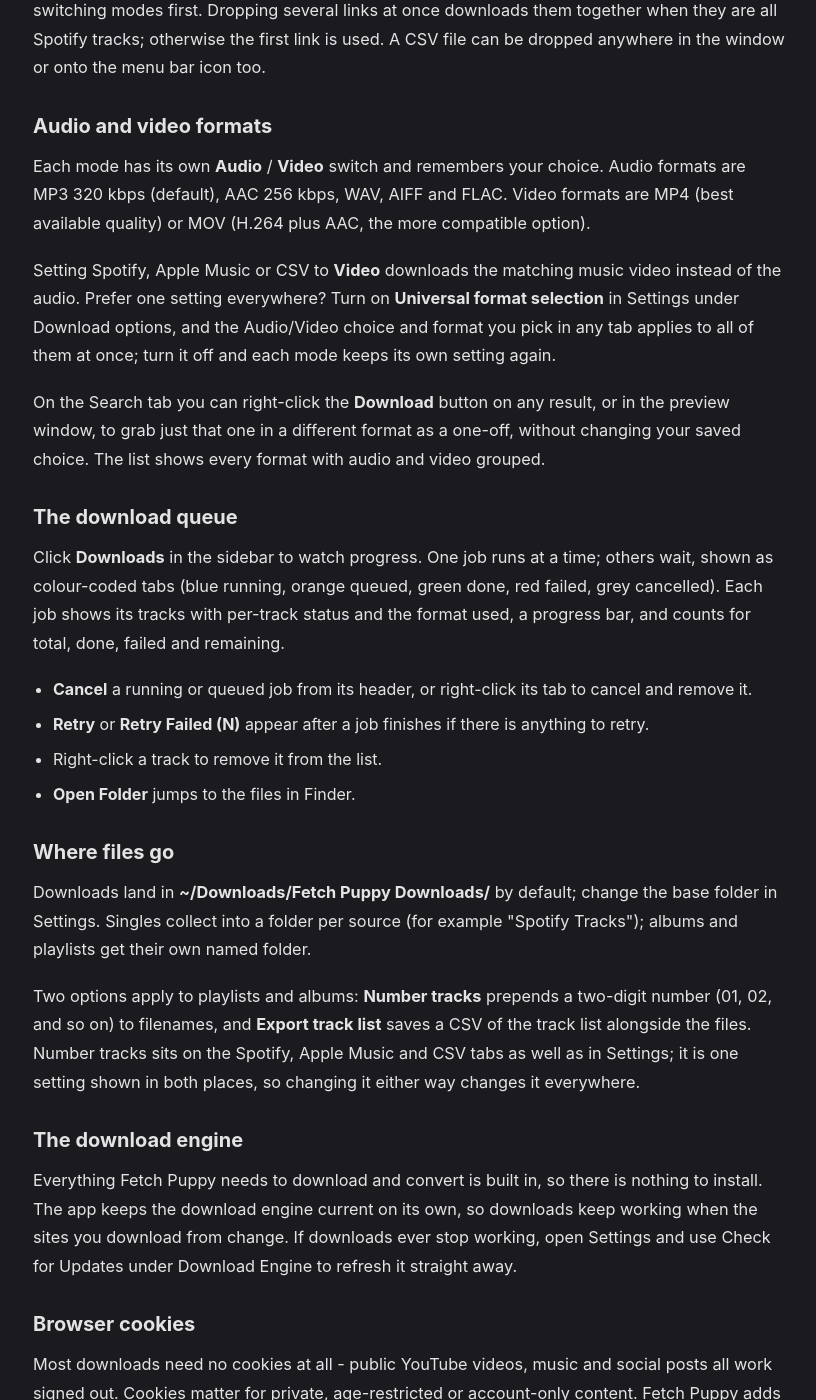
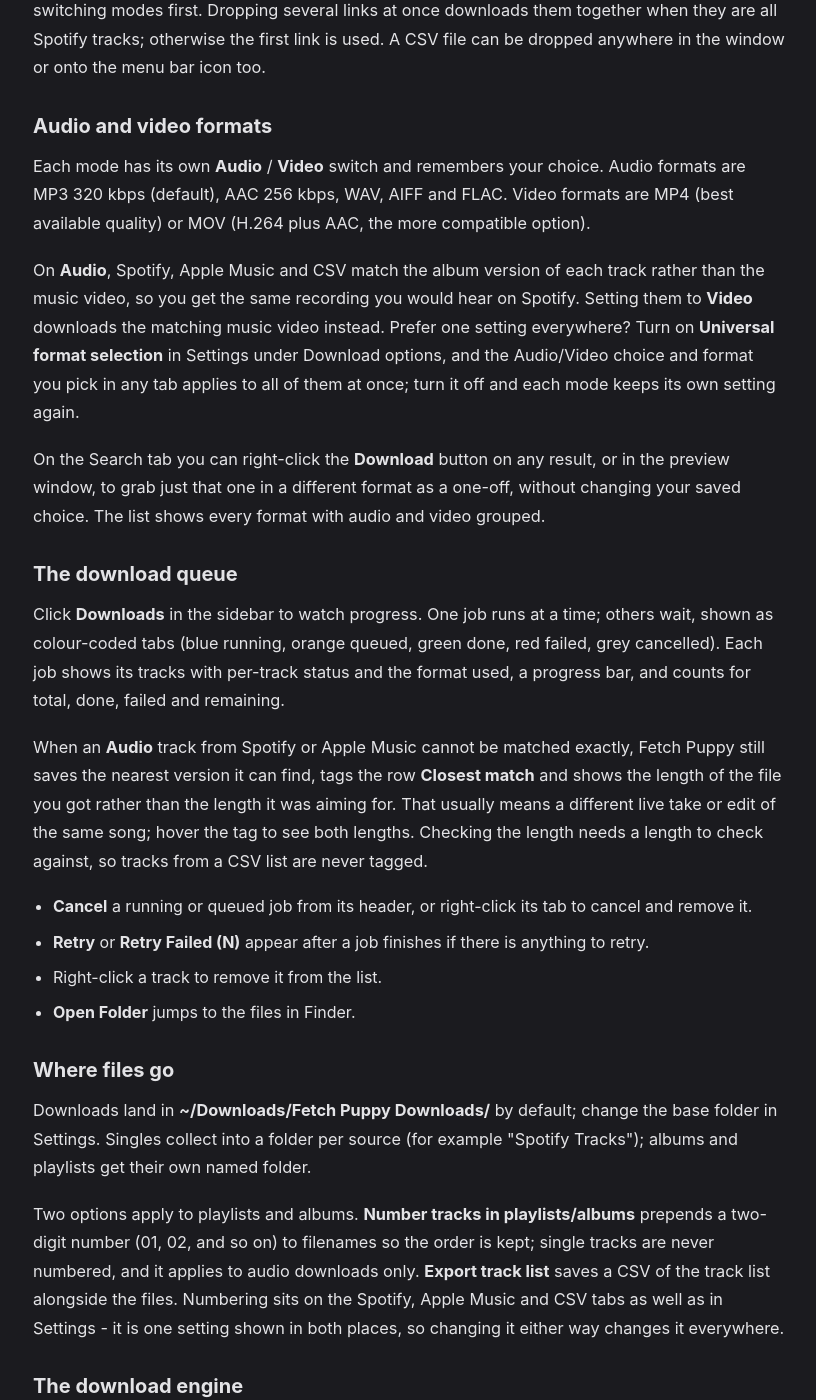
Before and after one commit to BSKapps/bskapps.github.io, a Jekyll site: the page built from articles/fetch-puppy-guide/index.html, in a window 1280 px wide and 1400 px high, scrolled down 1020 px. Shown: the whole window, without its empty margins (231-1047 px from the left). Built offline with Jekyll 4.4.1, drawn with Linux system fonts in a browser that asks for light colours; some of the changed text lies outside the part shown.

Commit message:
Fetch Puppy guide: the Closest match tag

```diff
--- a/_data/guides/fetch-puppy-guide.json
+++ b/_data/guides/fetch-puppy-guide.json
@@ -4,7 +4,7 @@
   "web": {
     "pageTitle": "Fetch Puppy user guide - BSK Apps",
     "h1": "Fetch Puppy user guide",
-    "dateLine": "Updated for version 2.5",
+    "dateLine": "Updated for version 2.6",
     "description": "A how-to guide for Fetch Puppy: the download modes, choosing audio and video formats, the queue, output folders, browser cookies, the download engine and settings.",
     "canonical": "https://bskapps.com/articles/fetch-puppy-guide/",
     "ogTitle": "Fetch Puppy user guide",
@@ -73,7 +73,7 @@
         },
         {
           "type": "paragraph",
-          "text": "Setting Spotify, Apple Music or CSV to **Video** downloads the matching music video instead of the audio. Prefer one setting everywhere? Turn on **Universal format selection** in Settings under Download options, and the Audio/Video choice and format you pick in any tab applies to all of them at once; turn it off and each mode keeps its own setting again."
+          "text": "On **Audio**, Spotify, Apple Music and CSV match the album version of each track rather than the music video, so you get the same recording you would hear on Spotify. Setting them to **Video** downloads the matching music video instead. Prefer one setting everywhere? Turn on **Universal format selection** in Settings under Download options, and the Audio/Video choice and format you pick in any tab applies to all of them at once; turn it off and each mode keeps its own setting again."
         },
         {
           "type": "paragraph",
@@ -88,6 +88,10 @@
         {
           "type": "paragraph",
           "text": "Click **Downloads** in the sidebar to watch progress. One job runs at a time; others wait, shown as colour-coded tabs (blue running, orange queued, green done, red failed, grey cancelled). Each job shows its tracks with per-track status and the format used, a progress bar, and counts for total, done, failed and remaining."
+        },
+        {
+          "type": "paragraph",
+          "text": "When an **Audio** track from Spotify or Apple Music cannot be matched exactly, Fetch Puppy still saves the nearest version it can find, tags the row **Closest match** and shows the length of the file you got rather than the length it was aiming for. That usually means a different live take or edit of the same song; hover the tag to see both lengths. Checking the length needs a length to check against, so tracks from a CSV list are never tagged."
         },
         {
           "type": "bullets",
@@ -110,7 +114,7 @@
         },
         {
           "type": "paragraph",
-          "text": "Two options apply to playlists and albums: **Number tracks** prepends a two-digit number (01, 02, and so on) to filenames, and **Export track list** saves a CSV of the track list alongside the files. Number tracks sits on the Spotify, Apple Music and CSV tabs as well as in Settings; it is one setting shown in both places, so changing it either way changes it everywhere."
+          "text": "Two options apply to playlists and albums. **Number tracks in playlists/albums** prepends a two-digit number (01, 02, and so on) to filenames so the order is kept; single tracks are never numbered, and it applies to audio downloads only. **Export track list** saves a CSV of the track list alongside the files. Numbering sits on the Spotify, Apple Music and CSV tabs as well as in Settings - it is one setting shown in both places, so changing it either way changes it everywhere."
         }
       ]
     },
```
